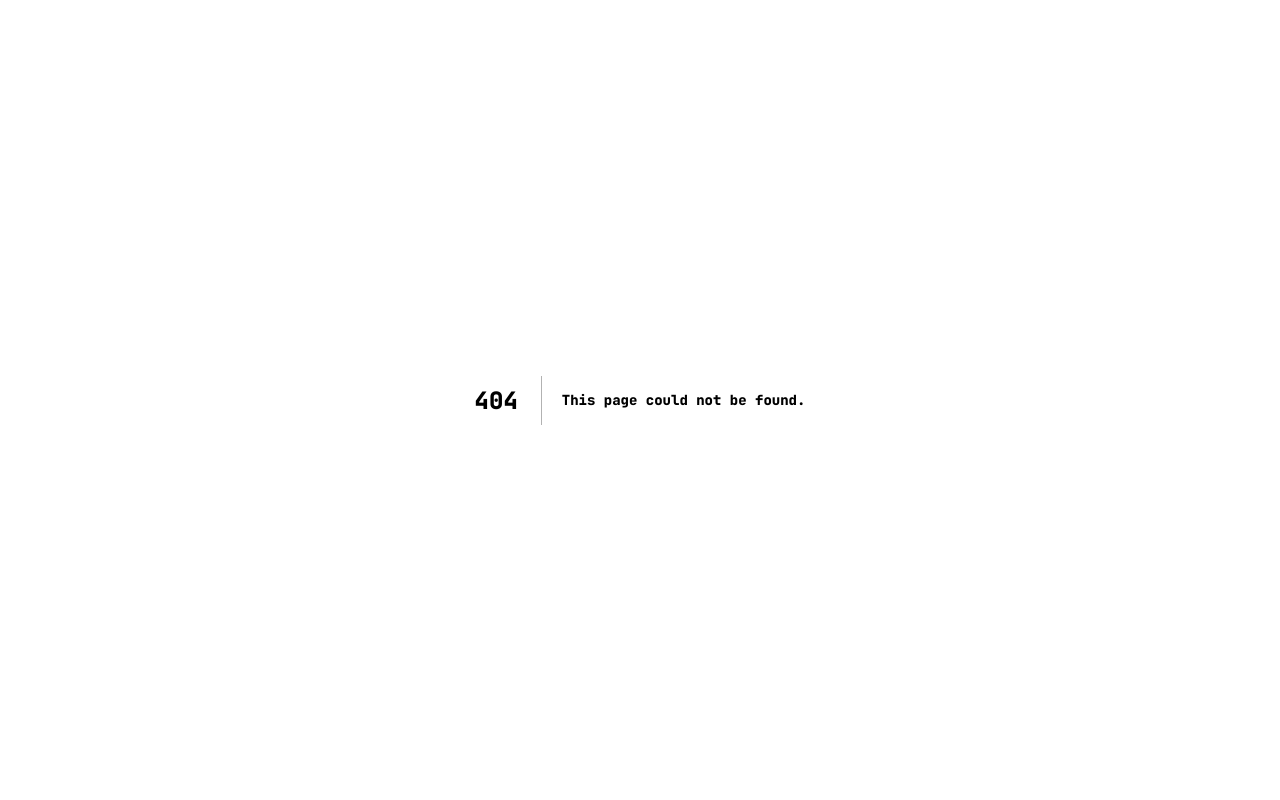
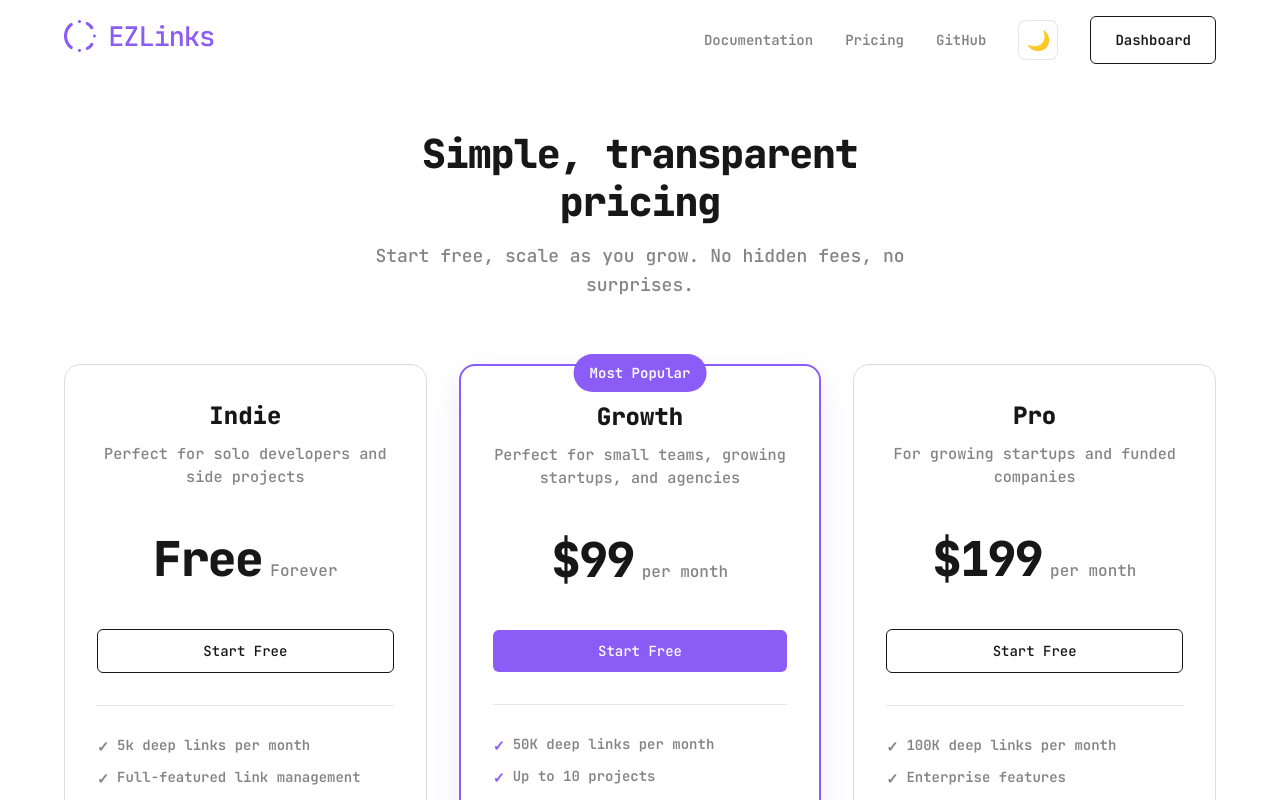
Before and after one commit to GetEZLinks/ezlinks-marketing, a Next.js app: page /pricing in a window 1280 px wide. Before the commit this address had no page. Shown: the top 800 px of the page. Built offline with nearby package versions, Linux system fonts and the light colour scheme.

Commit message:
Moved pricing section to its own page. Resized and new color logo. Add AI section to home page.

```diff
--- /dev/null
+++ b/src/app/pricing/page.tsx
@@ -0,0 +1,16 @@
+import Footer from "@/components/Footer/Footer";
+import Header from "@/components/Header/Header";
+import PricingSection from "@/components/PricingSection/PricingSection";
+
+
+const PricingPage = () => {
+  return (
+    <main>
+      <Header />
+      <PricingSection />
+      <Footer />
+    </main>
+  )
+}
+
+export default PricingPage;
--- a/src/components/Footer/Footer.tsx
+++ b/src/components/Footer/Footer.tsx
@@ -7,7 +7,7 @@ const footerLinks = {
     { label: 'Docs', href: '#docs' },
     { label: 'SDK', href: '#sdk' },
     { label: 'Demo', href: '#demo' },
-    { label: 'Pricing', href: '#pricing' }
+    { label: 'Pricing', href: 'pricing' }
   ],
   Company: [
     { label: 'About', href: '#about' },
@@ -31,10 +31,10 @@ export default function Footer() {
           <div className={styles.footerBrand}>
             <div className={styles.logo}>
               <Image
-                  src="/ezlinks-logo@2x.png"
+                  src="/logo/ezlinks.svg"
                   alt='EZLinks logo'
                   height={32}
-                  width={132}
+                  width={150}
                 />
             </div>
             <p className={styles.tagline}>Your OS for User Growth</p>
--- a/src/components/Header/Header.module.scss
+++ b/src/components/Header/Header.module.scss
@@ -29,7 +29,7 @@
   display: flex;
   align-items: center;
   justify-content: space-between;
-  height: 4rem;
+  height: 5rem;
 }
 
 .logo {
--- a/src/components/Header/Header.tsx
+++ b/src/components/Header/Header.tsx
@@ -20,17 +20,17 @@ export default function Header() {
           <div className={styles.logo}>
             <Link href='/'>
               <Image
-                src='/ezlinks-logo@2x.png'
+                src='/logo/ezlinks.svg'
                 alt="Logo for EZLinks"
-                height={24}
-                width={99}
+                height={32}
+                width={150}
               />
             </Link>
           </div>
 
           <div className={styles.navLinks}>
             <a href="#docs">Documentation</a>
-            <a href="#pricing">Pricing</a>
+            <a href="pricing">Pricing</a>
             <a href="#github">GitHub</a>
             <ThemeToggle />
             <a href="#dashboard" className="btn secondary">Dashboard</a>
--- a/src/components/PricingSection/PricingSection.tsx
+++ b/src/components/PricingSection/PricingSection.tsx
@@ -11,7 +11,7 @@ const pricingPlans = [
     features: [
       '5k deep links per month',
       'Full-featured link management',
-      'Up to 3 apps',
+      'Up to 3 projects',
       'Complete analytics suite',
       'SDK Access',
       '1 team member (just you)',
@@ -27,7 +27,7 @@ const pricingPlans = [
     period: 'per month',
     features: [
       '50K deep links per month',
-      'Up to 10 apps',
+      'Up to 10 projects',
       'Advanced analytics dashboard',
       'Custom link domains',
       'Basic attribution tracking',
```
Also changed, not shown: src/app/page.tsx (+4 -6 lines), public/logo/ezlinks.svg (added).
